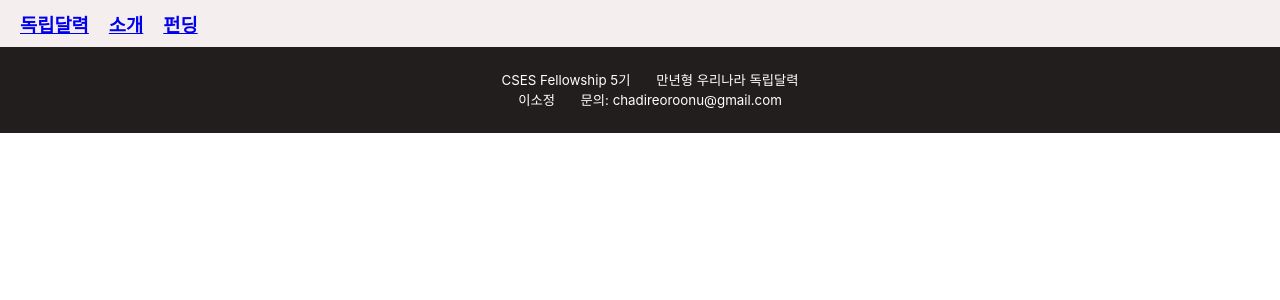
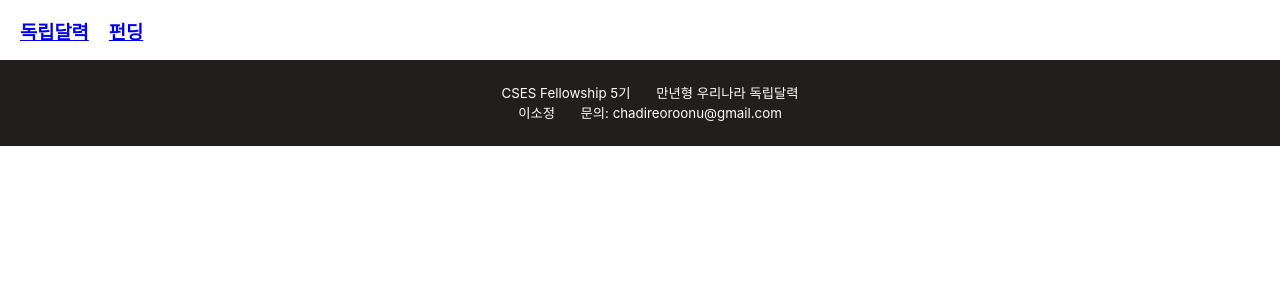
Before and after one commit to chadireoroonu/Independence, a React (Create React App) app in the folder calendar/: page / in a window 1280 px wide. Shown: the top 300 px of the page. Built offline with nearby package versions, Linux system fonts and the light colour scheme.

Commit message:
👷 Chore: 빌드를 위한 임시 주석 처리

```diff
--- a/calendar/src/App.js
+++ b/calendar/src/App.js
@@ -14,9 +14,9 @@ function App() {
           <HeaderTitle>
             <Link to="/Independence/">독립달력</Link>
           </HeaderTitle>
-          <HeaderTitle>
+          {/* <HeaderTitle>
             <Link to="/Independence/info">소개</Link>
-          </HeaderTitle>
+          </HeaderTitle> */}
           <HeaderTitle>
             <Link to="/Independence/funding">펀딩</Link>
           </HeaderTitle>
@@ -24,7 +24,7 @@ function App() {
         <div id='body'>
           <Routes>
             <Route path="/Independence/" element={<Main />} />
-            <Route path="/Independence/info" element={<Info />} />
+            {/* <Route path="/Independence/info" element={<Info />} /> */}
             <Route path="/Independence/funding" element={<Funding />} />
             <Route path="/Independence/searchresult" element={<SearchResult />} />
           </Routes>
@@ -58,9 +58,11 @@ const StyledApp = styled.div`
 
 const Header = styled.div`
   width: 100%;
+  height: 2.5em;
   display: flex;
   flex-direction: row;
-  background-color: #F4EEEE;
+  align-items: center;
+  // background-color: #F4EEEE;
   padding: 10px;
 `;
 
```
